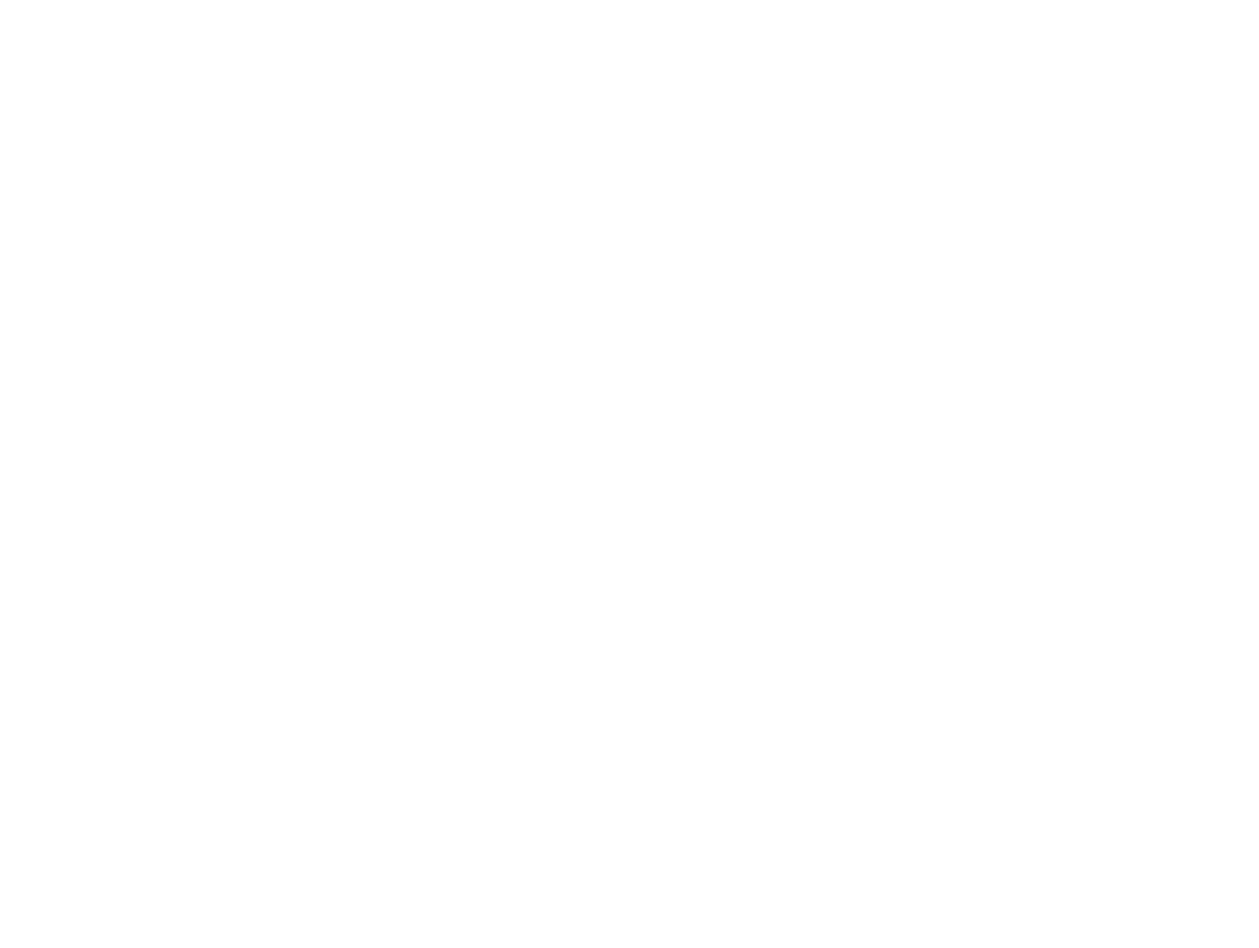
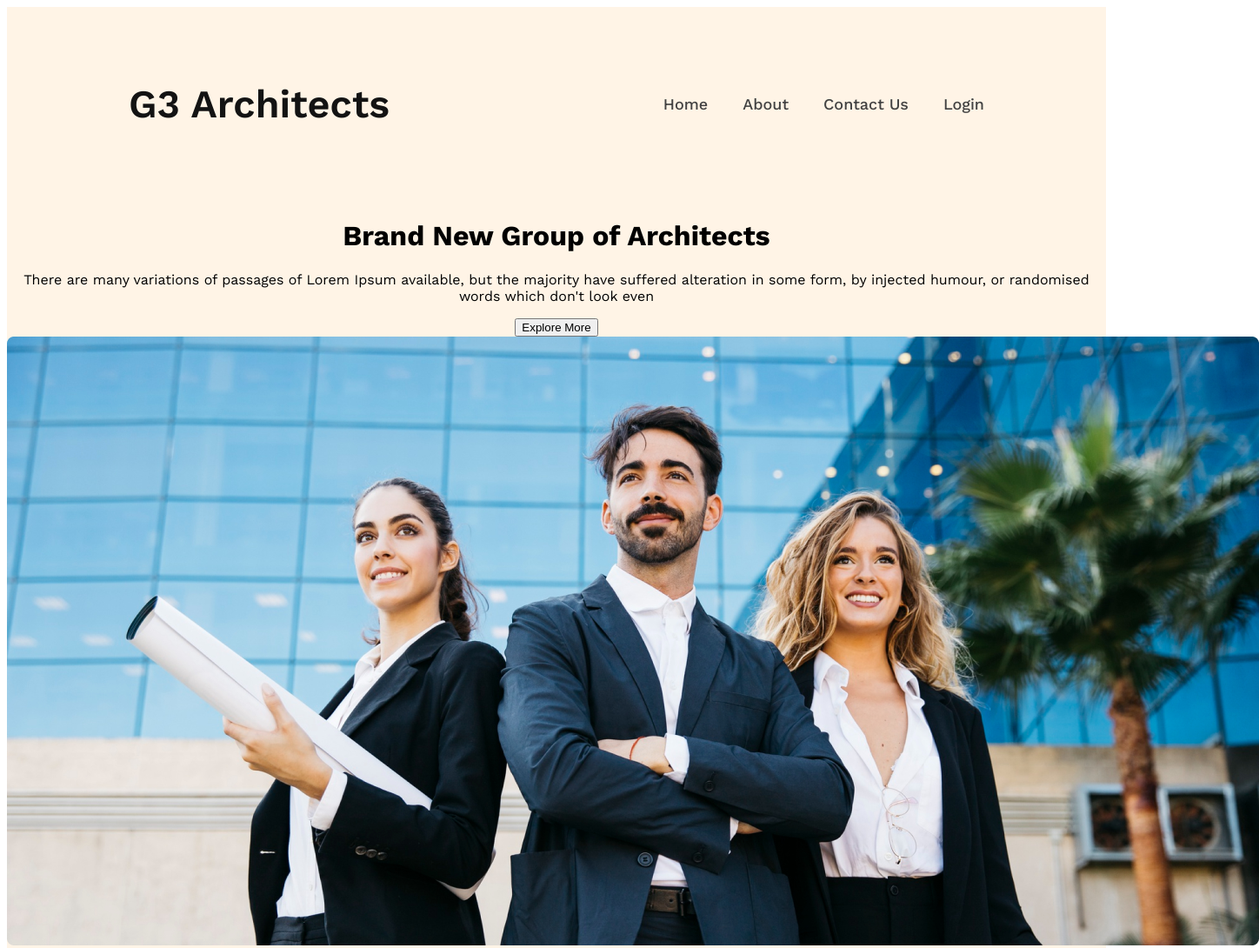
Before and after one commit to hellosiyam/mi-two-mo-nine-repo, a plain HTML site: page index.html in a window 1280 px wide. Shown: the top 1090 px of the page at 87% size, 1448 px wide, since content can reach past the window. Before the commit the page ends 800 px from the top, so only its background shows below. Drawn offline with nearby package versions, Linux system fonts and the light colour scheme.

Commit message:
add nav bar

```diff
--- a/index.html
+++ b/index.html
@@ -4,9 +4,30 @@
     <meta charset="UTF-8">
     <meta name="viewport" content="width=device-width, initial-scale=1.0">
     <title>Artechate Web site</title>
-</head>
+    <link rel="preconnect" href="https://fonts.googleapis.com">
+    <link rel="preconnect" href="https://fonts.gstatic.com" crossorigin>
+    <link href="https://fonts.googleapis.com/css2?family=Archivo:ital,wght@0,100..900;1,100..900&family=Merriweather:ital,wght@0,300;0,400;0,700;0,900;1,300;1,400;1,700;1,900&family=Open+Sans:ital,wght@0,300..800;1,300..800&family=Sora:wght@100..800&family=Work+Sans:ital,wght@0,100..900;1,100..900&display=swap" rel="stylesheet">
+    </head>
+    <link rel="stylesheet" href="style/style.css">
 <body>
     <header>
+        <nav>
+            <h3>G3 Architects</h3>
+            <ul>
+                <li>Home</li>
+                <li>About</li>
+                <li>Contact Us</li>
+                <li>Login</li>
+            </ul>
+        </nav>
+        <div class="banner">
+            <div class="banner-container">
+                <h1 class="tittle">Brand New Group of Architects</h1>
+                <p class="tittle-description">There are many variations of passages of Lorem Ipsum available, but the majority have suffered alteration in some form, by injected humour, or randomised words which don't look even</p>
+                <button class="primary-btn" type="button">Explore More</button>
+            </div>
+            <img class="banner-img" src="resorces/banner.png" alt="" srcset="">
+        </div>
 
     </header>
     <main>
--- a/style/style.css
+++ b/style/style.css
@@ -0,0 +1,43 @@
+body{
+    font-family: "Work Sans", serif;
+    font-optical-sizing: auto;
+    font-weight: weight;
+    font-style: normal;
+
+}
+/* nav section  */
+header{
+    background-color: rgba(255, 144, 14, 0.10);;
+}
+nav{
+    padding: 40px 140px;
+    display: flex;
+    justify-content: space-between;
+    align-items: center;
+}
+nav h3{
+    color: var(--Dark-01, #131313);
+    text-align: center;
+    font-size: 45px;
+    font-weight: 600;
+}
+nav ul{
+    display: flex
+}
+nav ul li{
+    margin-left: 40px;
+    list-style: none;
+    color: var(--Dark-02, #424242);
+    text-align: center;
+    font-size: 18px;
+    font-weight: 500;
+    line-height: 26px;
+}
+
+/* tittle section  */
+.banner-container{
+    text-align: center;
+}
+.banner-img{
+    /* margin: 50px 140px ; */
+}
```
